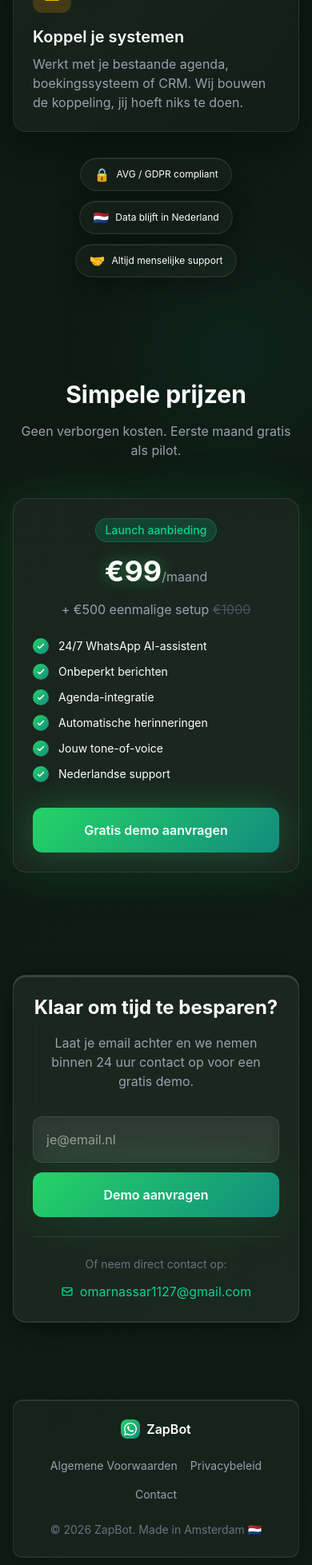
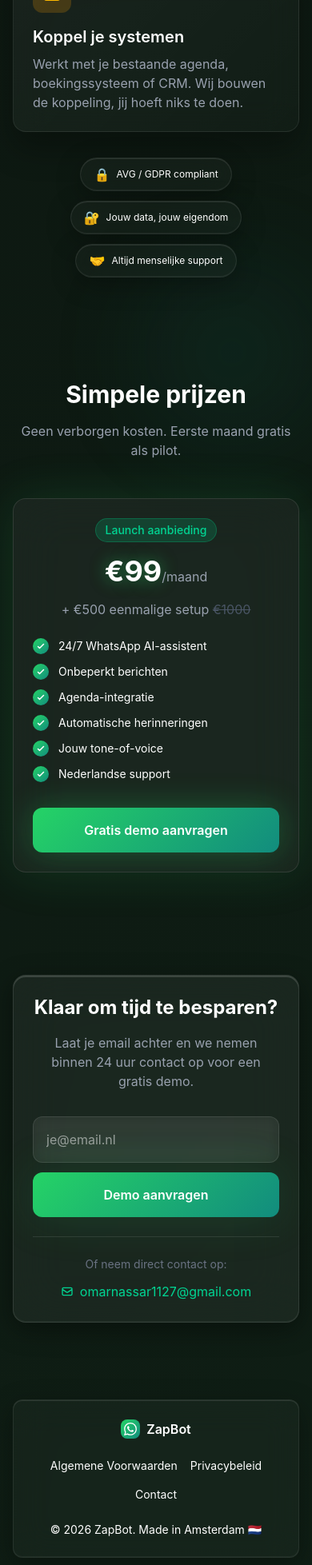
Before and after one commit to OmarNassar1127/whatsapp-agent-landing, a React (Vite) app: page / in a window 390 px wide. Shown: the part 4820-6777 px from the top of the page at 80% size. Built offline with nearby package versions, Linux system fonts and the light colour scheme.

Commit message:
Make nav/footer links white, change data badge

```diff
--- a/src/App.tsx
+++ b/src/App.tsx
@@ -188,7 +188,7 @@
               <a
                 key={item.href}
                 href={item.href}
-                className="text-sm text-gray-300 hover:text-white transition"
+                className="text-sm text-white hover:text-emerald-400 transition"
               >
                 {item.label}
               </a>
@@ -578,8 +578,8 @@
               <span className="text-xs md:text-sm">AVG / GDPR compliant</span>
             </div>
             <div className="liquid-glass rounded-full px-4 py-2 flex items-center gap-2">
-              <span className="text-emerald-400">🇳🇱</span>
-              <span className="text-xs md:text-sm">Data blijft in Nederland</span>
+              <span className="text-emerald-400">🔐</span>
+              <span className="text-xs md:text-sm">Jouw data, jouw eigendom</span>
             </div>
             <div className="liquid-glass rounded-full px-4 py-2 flex items-center gap-2">
               <span className="text-emerald-400">🤝</span>
@@ -711,18 +711,18 @@
               </div>
 
               <div className="flex flex-wrap justify-center gap-4 md:gap-6 text-sm">
-                <button onClick={() => setShowTerms(true)} className="text-gray-400 hover:text-white transition">
+                <button onClick={() => setShowTerms(true)} className="text-white hover:text-emerald-400 transition">
                   Algemene Voorwaarden
                 </button>
-                <button onClick={() => setShowPrivacy(true)} className="text-gray-400 hover:text-white transition">
+                <button onClick={() => setShowPrivacy(true)} className="text-white hover:text-emerald-400 transition">
                   Privacybeleid
                 </button>
-                <a href="mailto:omarnassar1127@gmail.com" className="text-gray-400 hover:text-white transition">
+                <a href="mailto:omarnassar1127@gmail.com" className="text-white hover:text-emerald-400 transition">
                   Contact
                 </a>
               </div>
 
-              <p className="text-gray-500 text-sm">
+              <p className="text-white text-sm">
                 © 2026 ZapBot. Made in Amsterdam 🇳🇱
               </p>
             </div>
```
